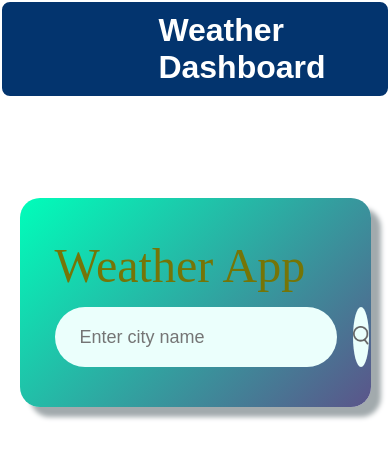
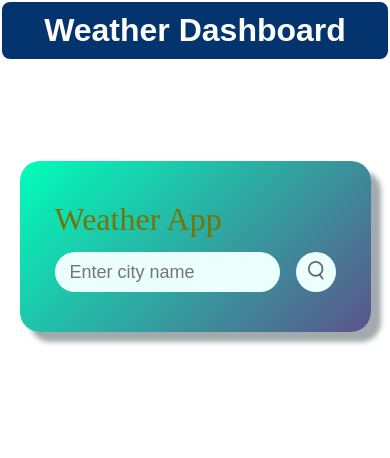
Before and after one commit to mdshuaib331/Weather-App-Project, a plain HTML site: page index.html in a window 390 px wide. Drawn offline with Linux system fonts and the light colour scheme.

Commit message:
Update style.css

```diff
--- a/style.css
+++ b/style.css
@@ -10,6 +10,9 @@ body {
     background-color:linear-gradient(110deg,#95D2B3,#D8EFD3);
 }
 .heading{
+     display: flex;
+    justify-content: center;
+    align-items: center;
     width:100%;
      padding:10px;
      background-color:#03346E;
@@ -17,9 +20,7 @@ body {
      border: 2px solid #fff;
      border-radius: 10px;
  }
- .heading h1{
-    margin-left: 40%;
- }
+
 .card{
     width: 90%;
     max-width: 470px;
@@ -124,3 +125,34 @@ body {
     text-align: left;
     padding-left:5%;
 }
+
+/* ------------------------------------media-query-------------------- */
+@media (max-width:450px){
+    .title{
+        font-size: 2rem;
+    }
+    .search input {
+        padding: 5px 15px;
+        height: 40px;
+        width: 50%;
+        border-radius: 30px;
+        flex: 1;
+        margin-right: 16px;
+        font-size: 18px;
+    }
+
+    .search button {
+        border: 0;
+        outline: 0;
+        background: #ebfffc;
+        border-radius: 50%;
+        width: 40px;
+        height: 40px;
+        cursor: pointer;
+    }
+
+    .search button img {
+     width: 16px;
+    }
+
+}
```
